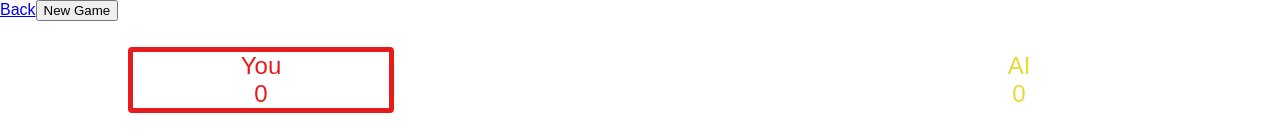
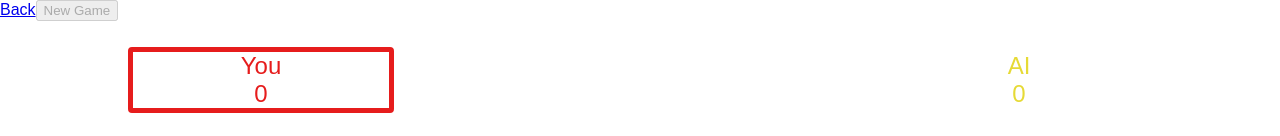
Before and after one commit to whismura/connect4, a React (Create React App) app: page /connect4/1player in a window 1280 px wide. Shown: the top 136 px of the page. Built offline with nearby package versions, Linux system fonts and the light colour scheme; the HTML template or start-up script is replaced by a standard one.

Commit message:
human ai alternately make first moves

```diff
--- a/src/screens/Game.tsx
+++ b/src/screens/Game.tsx
@@ -29,6 +29,8 @@ interface IPureGameState {
   aiScore: number;
   humanTurn: boolean;
   aiTurn: boolean;
+  humanMoveFirst: boolean;
+  canStartNewGame: boolean;
 }
 
 class PureGame extends React.Component<IPureGameProps,IPureGameState> {
@@ -45,20 +47,26 @@ class PureGame extends React.Component<IPureGameProps,IPureGameState> {
     this.moveHistory = [];
     this.placeable = true;
 
+    const humanMoveFirst = true;
+    const humanTurn = humanMoveFirst;
+    const aiTurn = !humanMoveFirst;
+
     this.state = {
       aiPlayer: DiscState.PlayerTwo,
       aiScore: 0,
-      aiTurn: false,
+      aiTurn,
       board,
+      canStartNewGame: false,
       height: HEIGHT,
+      humanMoveFirst,
       humanPlayer: DiscState.PlayerOne,
       humanScore: 0,
-      humanTurn: true,
+      humanTurn,
       width: WIDTH,
     };
   }
 
-  public resetGame = ()=>{
+  public newGame = ()=>{
     const WIDTH = 7;
     const HEIGHT = 6;
     const board = new Array(HEIGHT);
@@ -66,13 +74,23 @@ class PureGame extends React.Component<IPureGameProps,IPureGameState> {
       board[i] = new Array(WIDTH).fill(DiscState.Empty);
     }
     this.moveHistory = [];
-    this.placeable = true;
+    this.placeable = !this.state.humanMoveFirst;
+
+    const humanMoveFirst = !this.state.humanMoveFirst;
+    const humanTurn = humanMoveFirst;
+    const aiTurn = !humanMoveFirst;
 
     this.setState({
-      aiTurn: false,
+      aiTurn,
       board,
-      humanTurn: true,
+      canStartNewGame: false,
+      humanMoveFirst,
+      humanTurn
     });
+
+    if(!humanMoveFirst){
+      setTimeout(()=>{this.aiMakeAMove();},100);
+    }
   }
 
   public render() {
@@ -106,7 +124,7 @@ class PureGame extends React.Component<IPureGameProps,IPureGameState> {
       <div>
         <div>
           <NavLink exact={true} to="/" className="nav-link" activeClassName="active">Back</NavLink>
-          <button onClick={this.resetGame}>New Game</button>
+          <button onClick={this.newGame} disabled={!this.state.canStartNewGame}>New Game</button>
         </div>
 
         <div className="ScoreDashboard">
@@ -129,7 +147,7 @@ class PureGame extends React.Component<IPureGameProps,IPureGameState> {
   }
 
   private aiMakeAMove = ()=>{
-    const currentBoard = new Board(this.state.width,this.state.height,DiscState.PlayerOne,4,this.moveHistory);
+    const currentBoard = new Board(this.state.width,this.state.height,this.state.humanMoveFirst?this.state.humanPlayer:this.state.aiPlayer,4,this.moveHistory);
     if(this.checkGameOver(currentBoard)){
       return;
     }
@@ -141,7 +159,7 @@ class PureGame extends React.Component<IPureGameProps,IPureGameState> {
       aiTurn: false,
       humanTurn: true
     })
-    this.checkGameOver(new Board(this.state.width,this.state.height,DiscState.PlayerOne,4,this.moveHistory));
+    this.checkGameOver(new Board(this.state.width,this.state.height,this.state.aiPlayer,4,this.moveHistory));
     return;
   }
 
@@ -184,6 +202,7 @@ class PureGame extends React.Component<IPureGameProps,IPureGameState> {
       this.setState({
         aiScore: newAiScore,
         aiTurn: false,
+        canStartNewGame: true,
         humanScore: newHumanScore,
         humanTurn: false
       })
```
